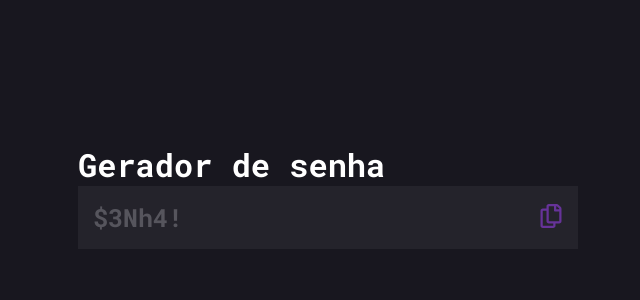
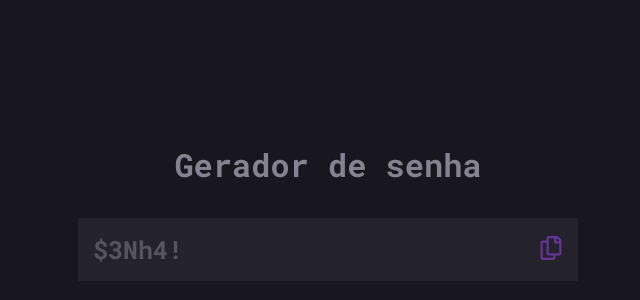
Before and after one commit to rebecaCaroba/GeradorDeSenhas, a React (Vite) app: page / in a window 1280 px wide. Shown: the part 204-504 px from the top of the page, without its empty margins (312-952 px from the left). Built offline with nearby package versions, Linux system fonts and the light colour scheme; the HTML template or start-up script is replaced by a standard one.

Commit message:
Componente Container

```diff
--- a/src/components/Container/style.ts
+++ b/src/components/Container/style.ts
@@ -2,4 +2,10 @@ import styled from "styled-components";
 
 export const ContainerPass = styled.div`
     width: 500px;
+
+    h1 {
+        color: ${(props) => props.theme['gray-200']};
+        text-align: center;
+        margin: 2rem;
+    }
 `
```
